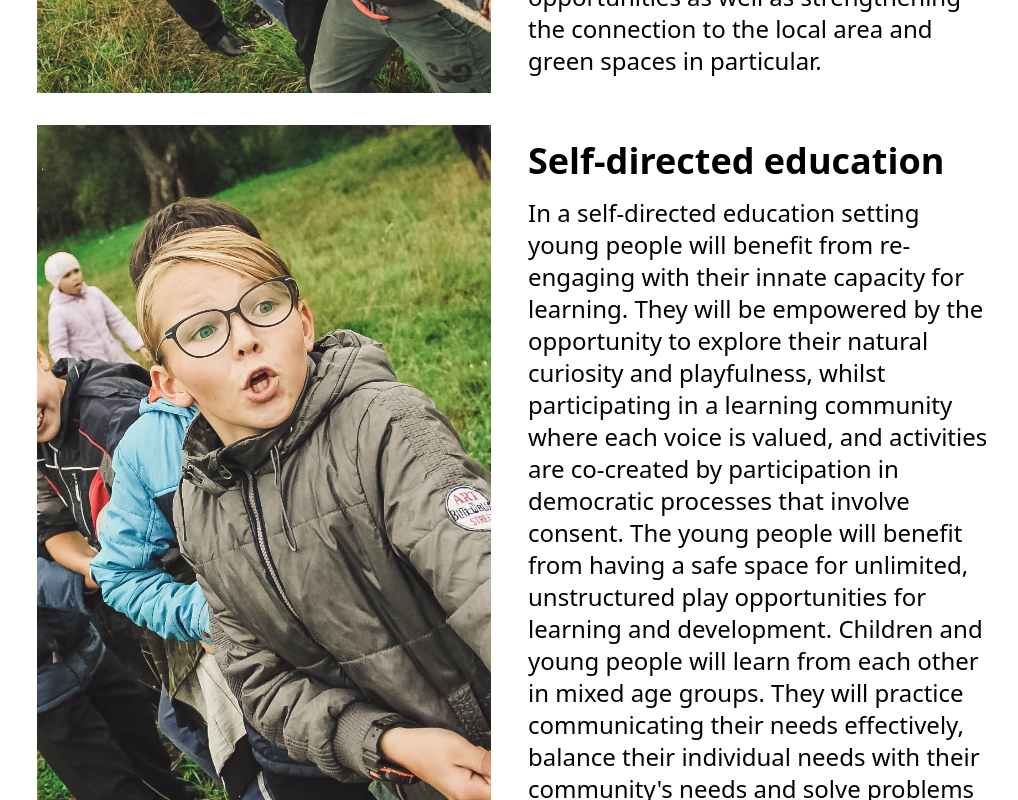
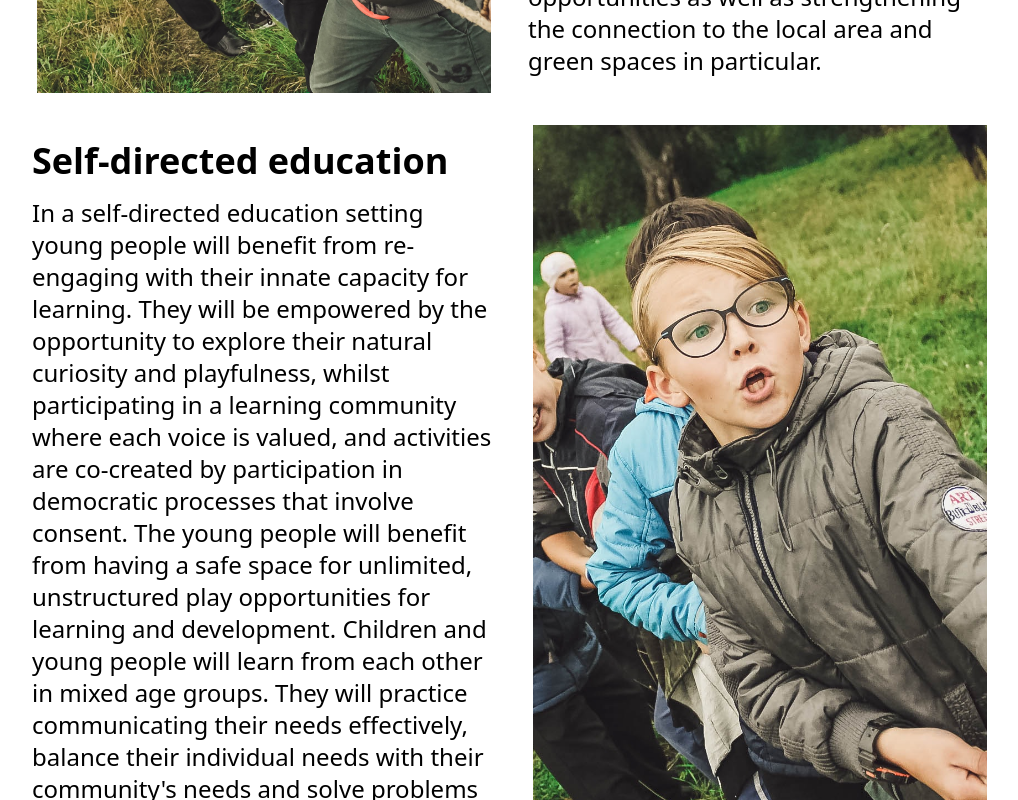
Before and after one commit to JBR90/curious-by-nature, a React (Create React App) app: page /about in a window 1280 px wide. Shown: the part 1220-2020 px from the top of the page, without its empty margins (128-1146 px from the left). Built offline with nearby package versions, Linux system fonts and the light colour scheme; what tailwind-hamburgers would draw is missing.

Commit message:
improved responsiveness in about page

```diff
--- a/src/pages/About.js
+++ b/src/pages/About.js
@@ -72,14 +72,7 @@ plan for saving the planet’s most exceptional wild places.`}
           {/* --------------------------------------------------------------------------------// Text + Image section 2 // */}
           <div className="w-full bg-white my-8">
             <div className=" sm:justify-center lg:w-4/5 m-auto px-4  grid grid-cols-1 sm:grid-cols-2">
-              <div className="flex justify-center   ">
-                <img
-                  className="object-cover   overflow-hidden   w-11/12  "
-                  src={landingPic1}
-                  alt=""
-                />
-              </div>
-              <div className="flex flex-col justify-center px-4">
+              <div className="flex flex-col justify-center px-4 order-2 md:order-1">
                 <h1 className="  text-center sm:text-left mt-4  bottom-56  w-full text-black text-3xl font-semibold mb-4  lg:text-4xl">
                   Self-directed education
                 </h1>
@@ -103,6 +96,13 @@ plan for saving the planet’s most exceptional wild places.`}
                 {/* <button className="bg-black text-white w-32 hover:bg-opacity:20 text-grey-700 font-semibold  py-2 px-4 mt-4  rounded ">
                   Learn More
                 </button> */}
+              </div>
+              <div className="flex justify-center order-1 md-order-2  ">
+                <img
+                  className="object-cover   overflow-hidden   w-11/12  "
+                  src={landingPic1}
+                  alt=""
+                />
               </div>
             </div>
           </div>
```
